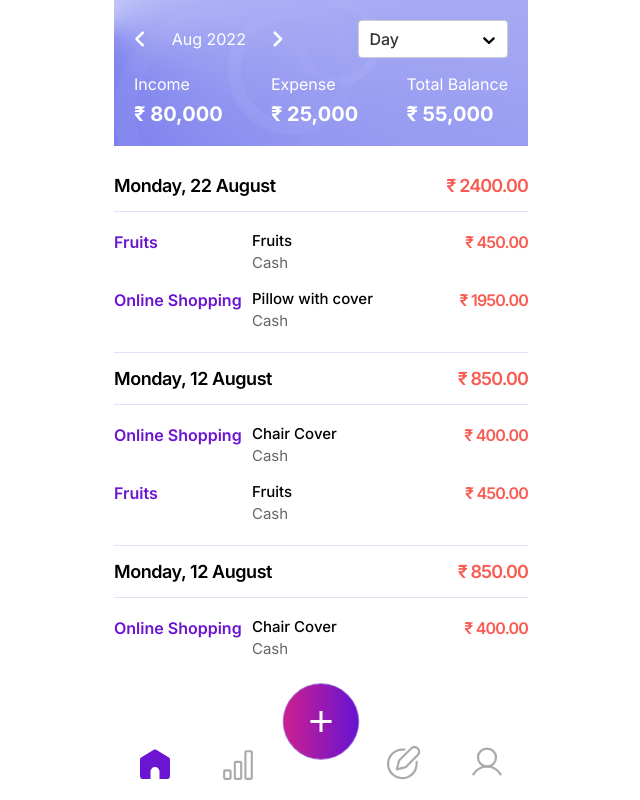
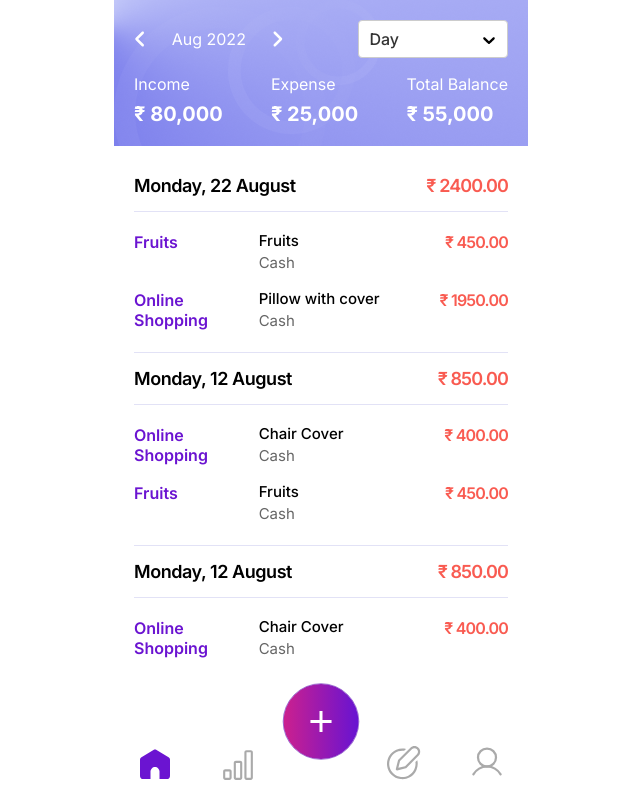
Before and after one commit to sandeepkamara12/finance-manager, a React (Vite) app: page /home in a window 1280 px wide. Shown: the top 800 px of the page, without its empty margins (319-959 px from the left). Built offline with nearby package versions, Linux system fonts and the light colour scheme.

Commit message:
update the font size.

```diff
--- a/src/view/AddExpense/index.jsx
+++ b/src/view/AddExpense/index.jsx
@@ -62,7 +62,7 @@ export default function AddExpense() {
                         type="date"
                         onChange={formik.handleChange}
                         value={formik.values.date}
-                        className="fields text-16 leading-20 text-black font-medium border-b border-border py-3 px-2 w-4/6"
+                        className="fields text-16 leading-20 text-black font-medium border-b border-border py-3 px-2 w-4/6 bg-transparent"
                      />
                   </div>
                   <div className="field-wrap mb-3 flex flex-wrap items-center">
--- a/src/view/CategoryListing/index.jsx
+++ b/src/view/CategoryListing/index.jsx
@@ -12,7 +12,7 @@ const CategoryListing = () => {
                   <div className="expense-header border-b border-border">
                      <h1 className='uppercase font-semibold text-pink text-20 leading-24 flex flex-wrap items-center justify-between'>
                         <span>expense category</span>
-                        <span className="add-category bg-income-gradient rounded-full text-white w-6 h-6 flex flex-wrap items-center justify-center font-normal"><NavLink to="/add-category">+</NavLink></span>
+                        <NavLink to="/add-category" className="flex flex-wrap items-center justify-center add-category bg-income-gradient rounded-full text-white w-6 h-6 font-normal">+</NavLink>
                      </h1>
                   </div>
                </div>
--- a/src/view/Home/index.jsx
+++ b/src/view/Home/index.jsx
@@ -69,8 +69,7 @@ export default function Home() {
                   </div>
                </div>
 
-               <div className='expense-listing-wrap'>
-
+               <div className='expense-listing-wrap px-5'>
                   <div className="datewise-expense">
                      <h3 className='flex flex-wrap justify-between py-3 items-center'>
                         <span className='text-18 text-black leading-22 font-semibold tracking-tight'>Monday, 22 August</span>
```
